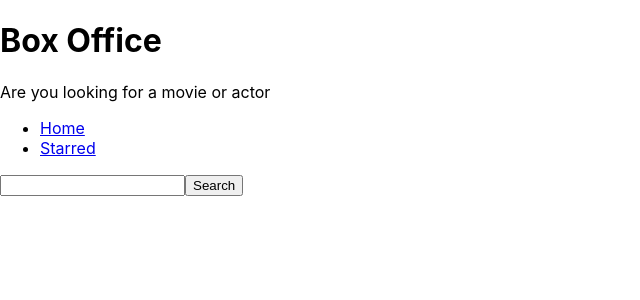
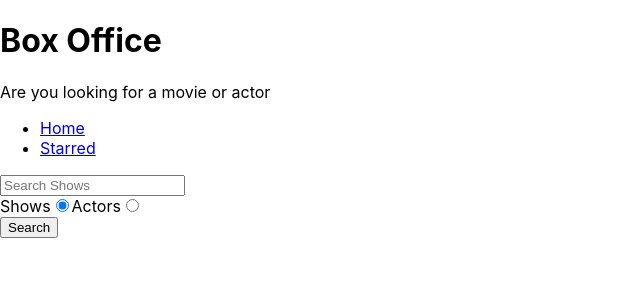
Before and after one commit to Rajputboy26/box-office, a React (Create React App) app: page / in a window 1280 px wide. Shown: the top 300 px of the page, without its empty margins (0-640 px from the left). Built offline with nearby package versions, Linux system fonts and the light colour scheme.

Commit message:
edit search option

```diff
--- a/src/Pages/Home.js
+++ b/src/Pages/Home.js
@@ -5,13 +5,20 @@
 const Home = () => {
   const [input, setInput] = useState('');
   const [results, setResults] = useState(null);
+  const [searchOption, setSearchOption] = useState('shows');
+
+  const isShowSearch = searchOption === 'shows';
 
   const onSearch = () => {
-    apiGet(`/search/shows?q=${input}`).then(result => {
+    apiGet(`/search/${searchOption}?q=${input}`).then(result => {
       setResults(result);
       //   console.log(result);
     });
   };
+  const onRadioChange = ev => {
+    setSearchOption(ev.target.value);
+  };
+  //   console.log(searchOption);
 
   const onInputChange = ev => {
     setInput(ev.target.value);
@@ -27,13 +34,11 @@
       return <div>No Result</div>;
     }
     if (results && results.length > 0) {
-      return (
-        <div>
-          {results.map(item => (
-            <div key={item.show.id}> {item.show.name} </div>
-          ))}
-        </div>
-      );
+      return results[0].show
+        ? results.map(item => <div key={item.show.id}> {item.show.name} </div>)
+        : results.map(item => (
+            <div key={item.person.id}> {item.person.name} </div>
+          ));
     }
     return null;
   };
@@ -42,10 +47,33 @@
     <MainPageLayout>
       <input
         type="text"
+        placeholder="Search Shows"
         onChange={onInputChange}
         onKeyDown={onKeyDown}
         value={input}
-      ></input>
+      />
+      <div>
+        <label htmlFor="shows-search">
+          Shows
+          <input
+            id="shows-search"
+            type="radio"
+            value="shows"
+            checked={isShowSearch}
+            onChange={onRadioChange}
+          ></input>
+        </label>
+        <label htmlFor="actor-search">
+          Actors
+          <input
+            id="actor-search"
+            type="radio"
+            value="people"
+            checked={!isShowSearch}
+            onChange={onRadioChange}
+          ></input>
+        </label>
+      </div>
       <button type="button" onClick={onSearch}>
         Search
       </button>
```
